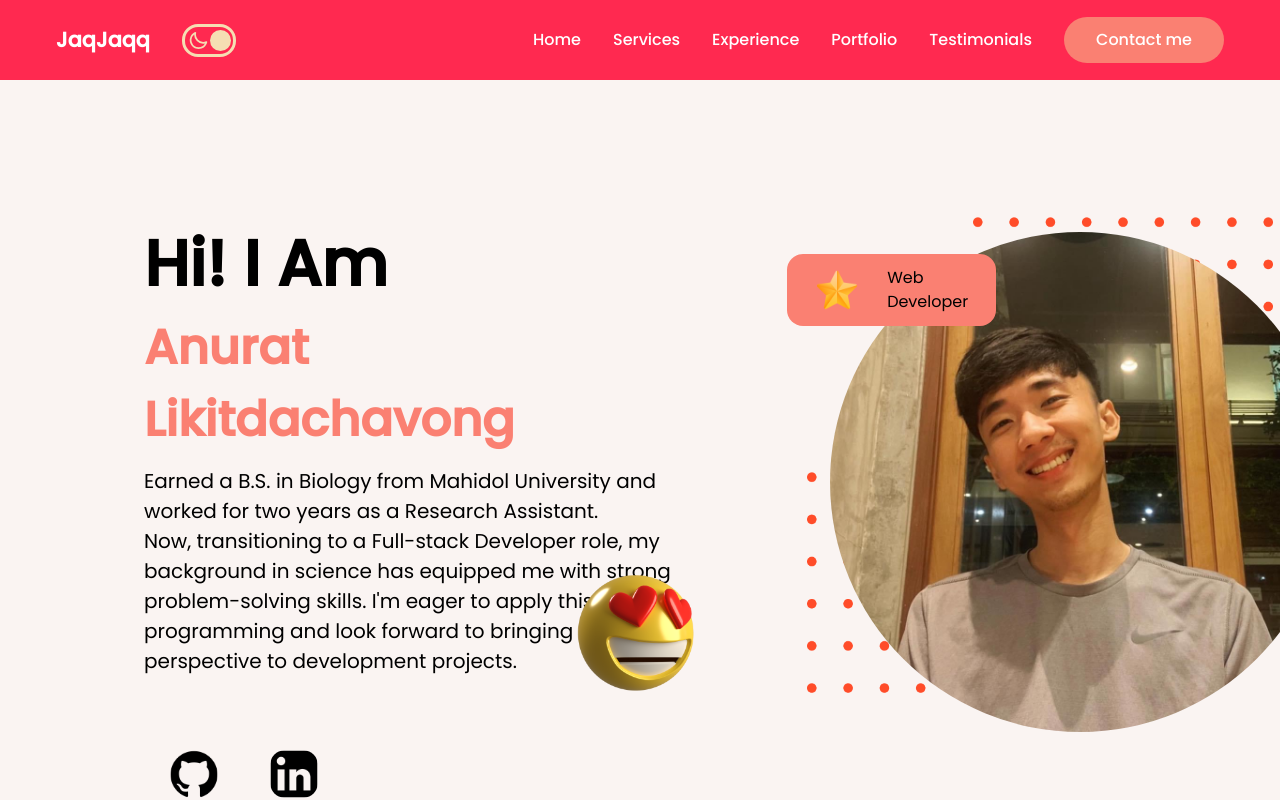
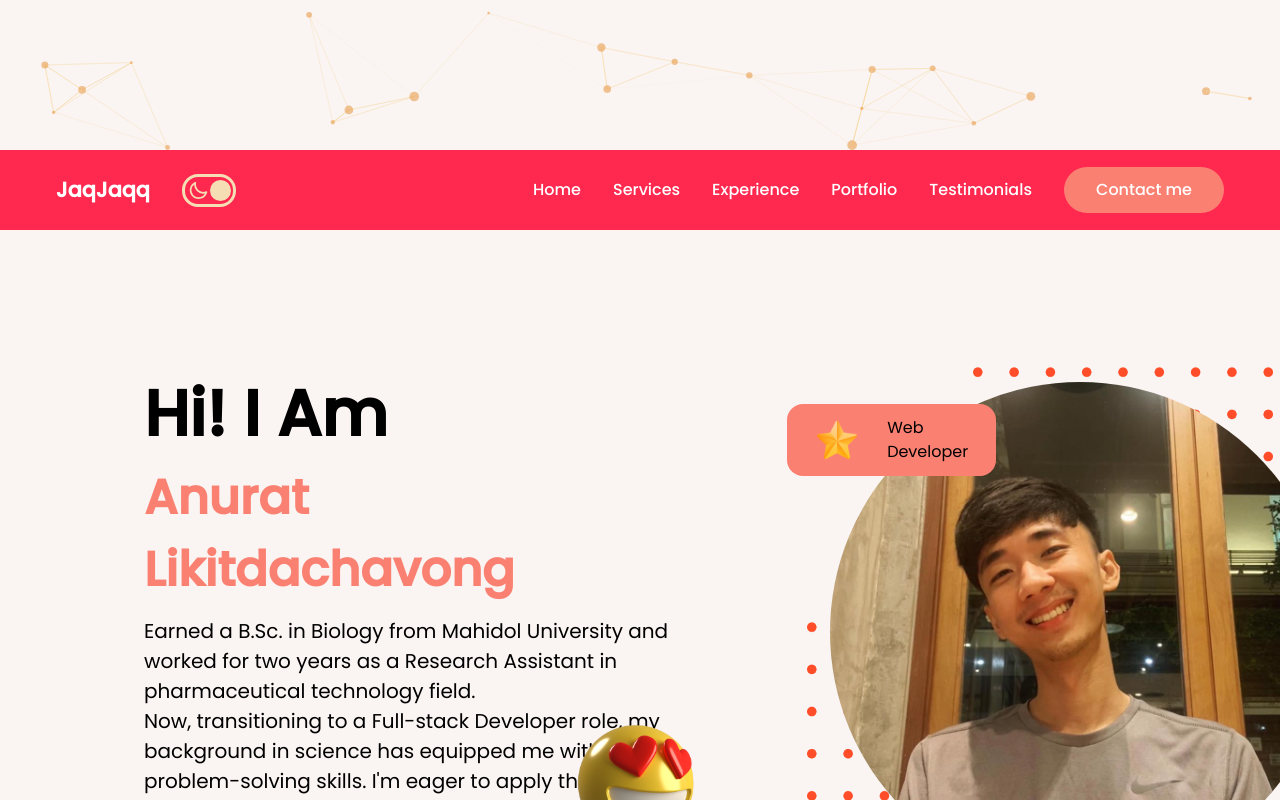
Before and after one commit to JaqJaqq/my-resume-app, a React (Vite) app: page / in a window 1280 px wide. Shown: the top 800 px of the page. Built offline with nearby package versions, Linux system fonts and the light colour scheme.

Commit message:
feat: add particles

```diff
--- a/package.json
+++ b/package.json
@@ -17,7 +17,9 @@
     "react": "^18.2.0",
     "react-dom": "^18.2.0",
     "react-scroll": "^1.9.0",
-    "swiper": "^10.3.1"
+    "react-tsparticles": "^2.12.2",
+    "swiper": "^10.3.1",
+    "tsparticles": "^2.9.3"
   },
   "devDependencies": {
     "@types/react": "^18.2.15",
--- a/src/App.jsx
+++ b/src/App.jsx
@@ -9,6 +9,7 @@
 import { themeContext } from './Context';
 import { useContext } from 'react';
 import Testimonial from './components/Testimonials/Testimonials';
+import ParticlesContainer from './components/Particles/Particles';
 
 function App() {
 
@@ -21,6 +22,7 @@
         color : darkMode? 'white': ''
       }}
       >
+        <ParticlesContainer />
         <Navbar />
         <Intro />
         <Services />
--- a/src/components/Experience/Experience.jsx
+++ b/src/components/Experience/Experience.jsx
@@ -1,9 +1,11 @@
 import React from "react";
 import './Experience.css';
+import ParticlesContainer from "../Particles/Particles";
 
 const Experience = () => {
     return (
         <div className="experience" id="Experience">
+            {/* <ParticlesContainer /> */}
             <div className="achievement">
                 <div className="circle">1</div>
                 <span>year</span>
@@ -19,7 +21,7 @@
                 <span>companies</span>
                 <span>Work</span>
             </div>
-
+            {/* <ParticlesContainer /> */}
         </div>
     )
 }
--- a/src/components/Intro/Intro.jsx
+++ b/src/components/Intro/Intro.jsx
@@ -4,6 +4,7 @@
 import { themeContext } from "../../Context";
 import { useContext } from "react";
 import { motion } from 'framer-motion'
+import ParticlesContainer from "../Particles/Particles";
 
 function Intro() {
 
@@ -13,11 +14,13 @@
     const darkMode = theme.state.darkMode;
     return (
      <div className="intro" id="Home">
+        {/* <ParticlesContainer /> */}
         <div className="i-left">
         <div className="i-name">
             <span style={{color: darkMode? 'white': ''}}>Hi! I Am</span>
             <span>Anurat Likitdachavong</span>
-            <span style={{color: darkMode? 'white': ''}}>Earned a B.S. in Biology from Mahidol University and worked for two years as a Research Assistant.
+            <span style={{color: darkMode? 'white': ''}}>Earned a B.Sc. in Biology from Mahidol University and worked for two years as a Research Assistant
+            in pharmaceutical technology field.
                 <br />
                 Now, transitioning to a Full-stack Developer role, my background in science has equipped me with strong problem-solving skills.
                 I'm eager to apply this skill in programming and look forward to bringing a unique perspective to development projects.
@@ -55,6 +58,7 @@
                 >
                 <FloatingDiv image={"/icon/icon4.png"} txt1='Web' txt2='Developer' />
             </motion.div>
+            {/* <ParticlesContainer /> */}
         </div>
      </div>
     )
--- /dev/null
+++ b/src/components/Particles/Particles.jsx
@@ -0,0 +1,95 @@
+import {Particles} from 'react-tsparticles';
+import { loadFull } from 'tsparticles';
+import React, { useCallback } from 'react';
+
+const ParticlesContainer = () => {
+  // init
+  const particlesInit = useCallback(async (engine) => {
+    await loadFull(engine)
+  }, [])
+  const particlesLoaded = useCallback(async () => {}, []);
+
+  return (
+    <Particles
+      className='w-full h-full absolute translate-z-0'
+      id='tsparticles'
+      init={particlesInit}
+      loaded={particlesLoaded}
+      options={{
+        fullScreen: {enable: false},
+        background: {
+          color: {
+            value: '',
+          },
+        },
+        fps_limit: 120,
+        interactivity: {
+          events: {
+            onClick: {
+              enable: false,
+              mode: 'push',
+            },
+            onHover: {
+              enable: true,
+              mode: 'repulse',
+            },
+            resize: true,
+          },
+          modes: {
+            push: {
+              quantity: 90
+            },
+            repulse: {
+              distance: 200,
+              duration: 0.4,
+            },
+          },
+        },
+        particles: {
+          color: {
+            value: '#e68e2e',
+          },
+          links: {
+            color: '#f5d393',
+            distance: 150,
+            enable: true,
+            opacity: 0.5,
+            width: 1
+          },
+          collisions: {
+            enable: true,
+          },
+          move: {
+            direction: 'none',
+            enable: true,
+            outModes: {
+              default: 'bounce'
+            },
+            random: false,
+            speed: 1,
+            straight: false
+          },
+          number: {
+            density: {
+              enable: true,
+              area: 800
+            },
+            value: 100
+          },
+          opacity: {
+            value: 0.5,
+          },
+          shape: {
+            type: 'circle'
+          },
+          size: {
+            value: {min: 1, max: 5},
+          },
+        },
+        detectRetina: true,
+      }}
+    />
+  )
+};
+
+export default ParticlesContainer;
```
Also changed, not shown: 1 other file (tests, documents, lock files or other folders).
